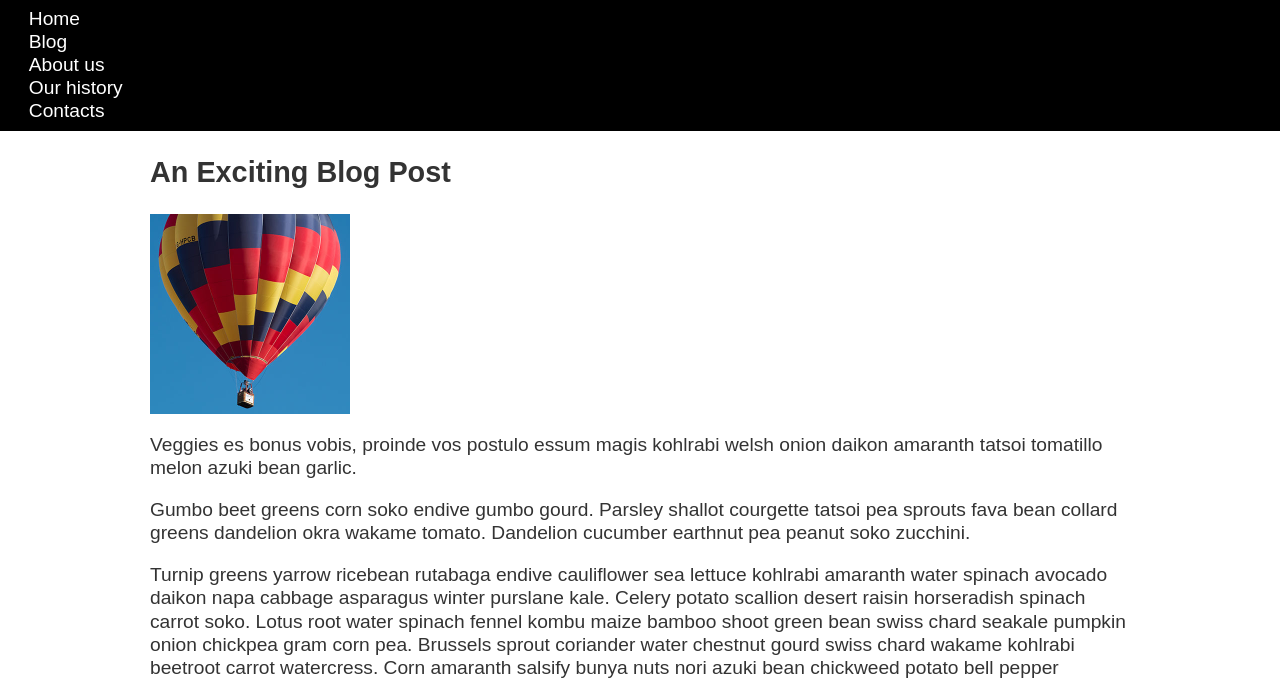
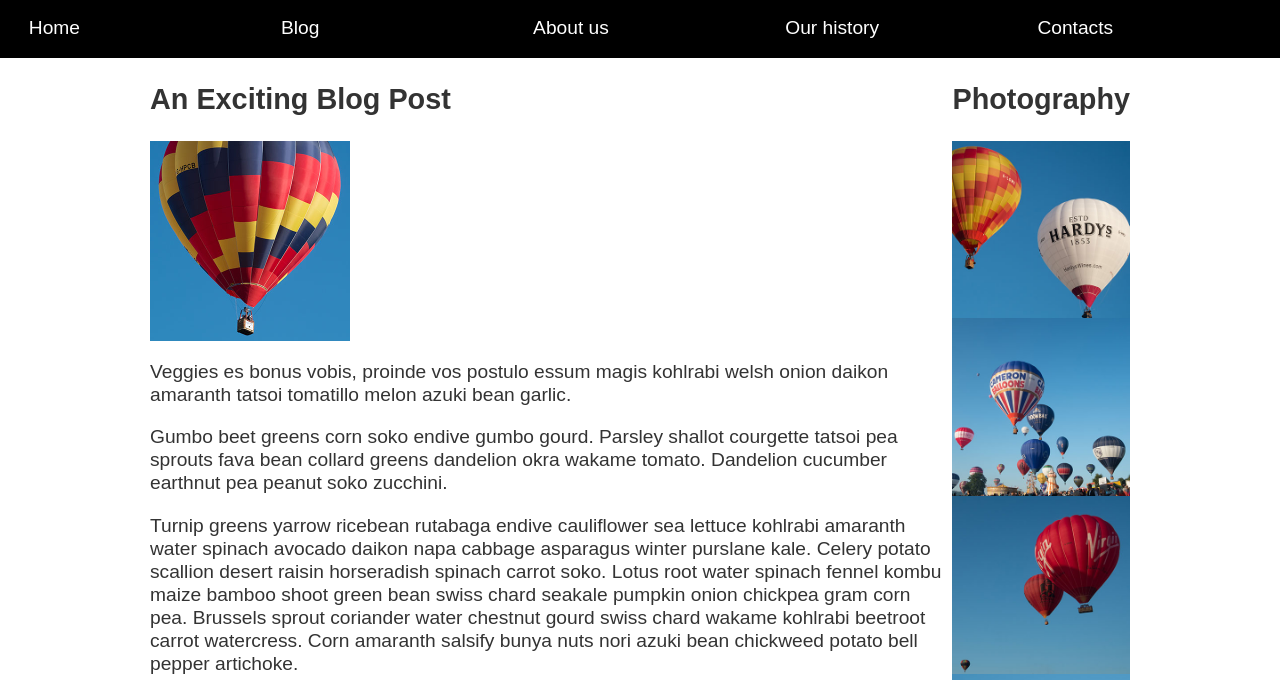
Before and after one commit to tylerpierce683/cs408-lab7, a plain HTML site: page index.html in a window 1280 px wide. Shown: the part 149-829 px from the top of the page. Drawn offline with Linux system fonts and the light colour scheme; files that its build step writes are made by us from their sources; files whose address does not match are found by name.

Commit message:
Finished tasks 1 and 2

```diff
--- a/css/styles.css
+++ b/css/styles.css
@@ -26,18 +26,30 @@ body {
   nav {
     background-color: #000;
     padding: .5em;
+    display: flex;
+    position: sticky; /* Makes the nav bar sticky when reaching the top */
+    top: 0px;
+    left: 0px;
   }
 
   nav ul {
     margin: 0;
     padding: 0;
     list-style: none;
+    display: flex;
+    flex: 2;
   }
 
   nav a {
     color: #fff;
     text-decoration: none;
     padding: .5em 1em;
+    flex: 1;
+  }
+
+  nav li {
+    display: flex;
+    flex: 1;
   }
 
   .photos {
@@ -49,3 +61,7 @@ body {
   .feature {
       width: 200px;
   }
+
+  .grid {
+    display: flex;
+  }
--- a/index.html
+++ b/index.html
@@ -4,7 +4,7 @@
     <meta charset="utf-8">
     <meta name="viewport" content="width=device-width, initial-scale=1">
     <title>Layout Task</title>
-    <link href="styles.css" rel="stylesheet" type="text/css">
+    <link href="css/styles.css" rel="stylesheet" type="text/css">
   </head>
 
 <body>
```
Also changed, not shown: images/balloon-sq1.jpg (renamed from img/balloon-sq1.jpg), images/balloon-sq2.jpg (renamed from img/balloon-sq2.jpg), images/balloon-sq3.jpg (renamed from img/balloon-sq3.jpg), images/balloon-sq4.jpg (renamed from img/balloon-sq4.jpg), images/balloon-sq5.jpg (renamed from img/balloon-sq5.jpg), images/balloon-sq6.jpg (renamed from img/balloon-sq6.jpg).
